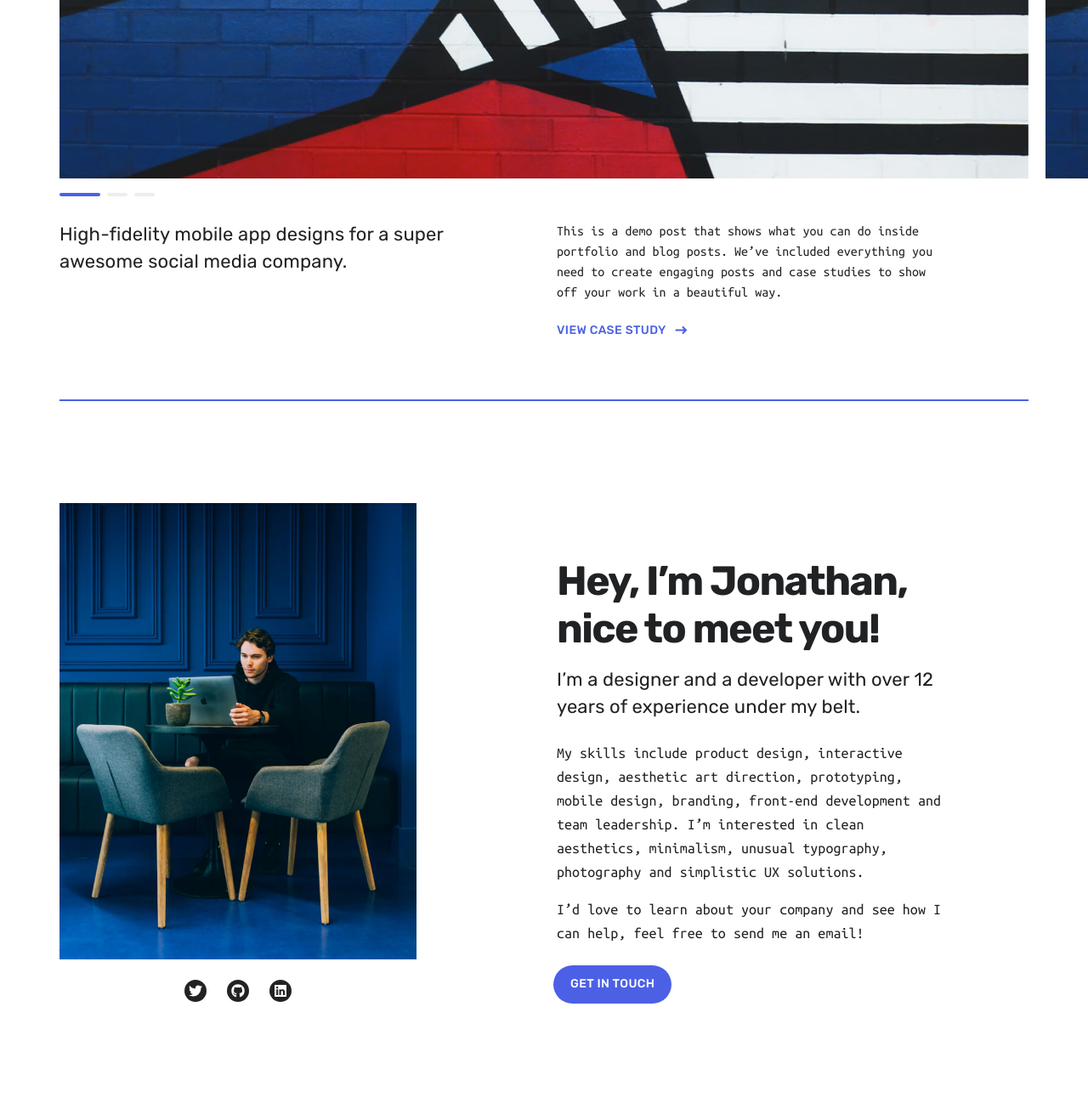
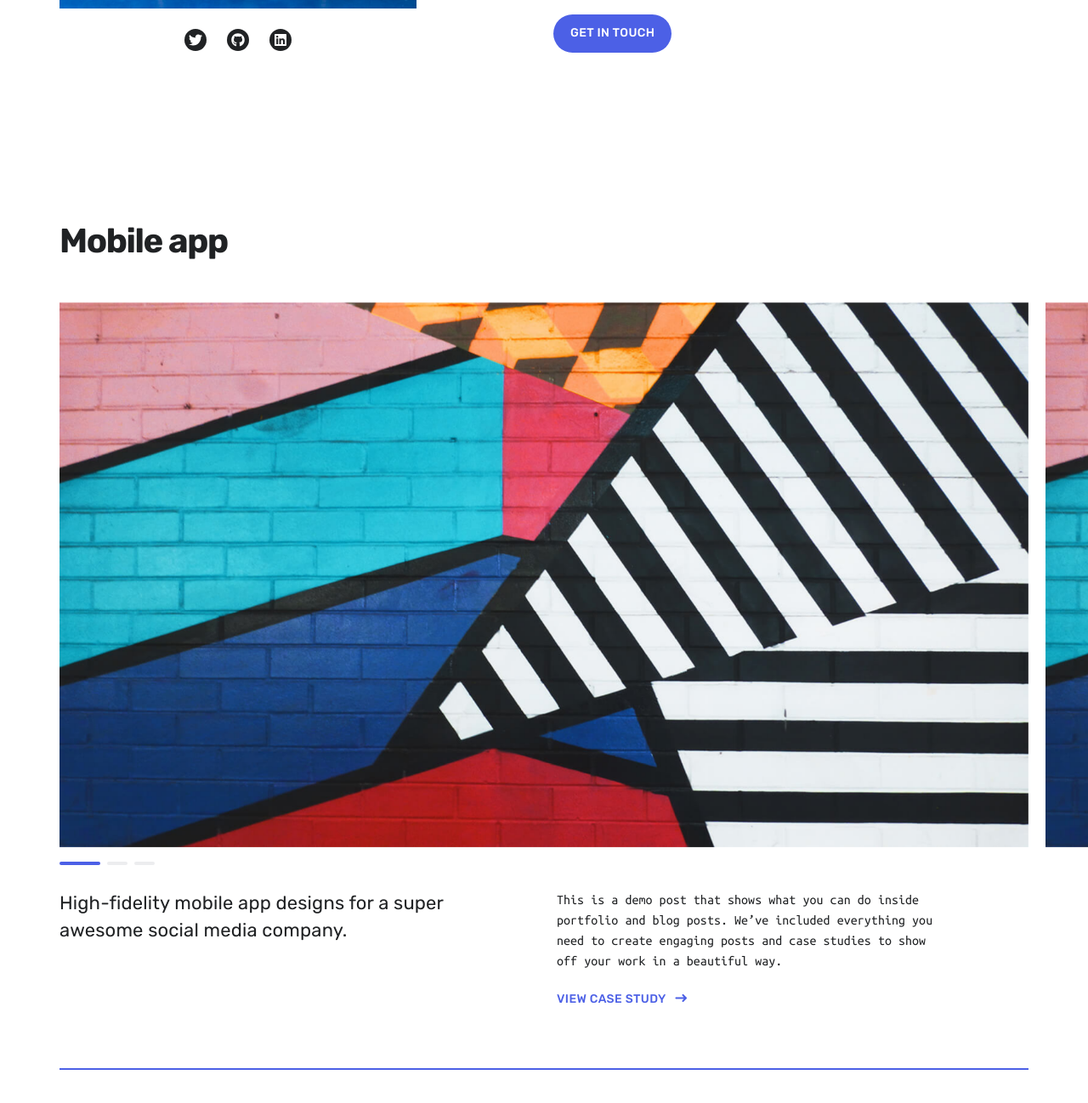
Before and after one commit to j-underdown/j-underdown.github.ioArchive2, a Jekyll site: the page built from index.html, in a window 1280 px wide and 1400 px high, scrolled down 1149 px. Shown: the top 1298 px of the window at 85% size. Built offline with Jekyll 4.4.1, drawn with Linux system fonts in a browser that asks for light colours; nearby versions of some CDN libraries.

Commit message:
Update index.html

```diff
--- a/index.html
+++ b/index.html
@@ -25,6 +25,8 @@ featured_image: /images/social.jpg
 			</p>
 		</div>
 	</section>
+
+	{% include section__about.html %}
 
 	<section class="listing">
 		<div class="wrap">
@@ -56,7 +58,7 @@ featured_image: /images/social.jpg
 		</div>
 	</section>
 
-	{% include section__about.html %}
+
 
 	<section class="recent-posts">
 		<div class="wrap grid">
```
